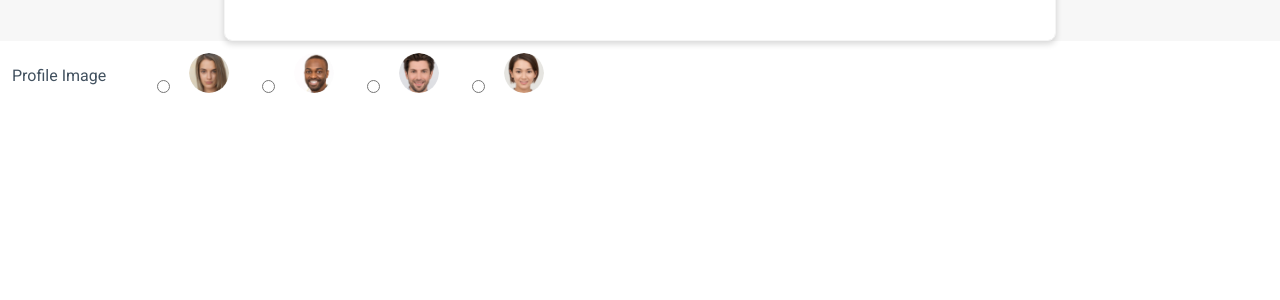
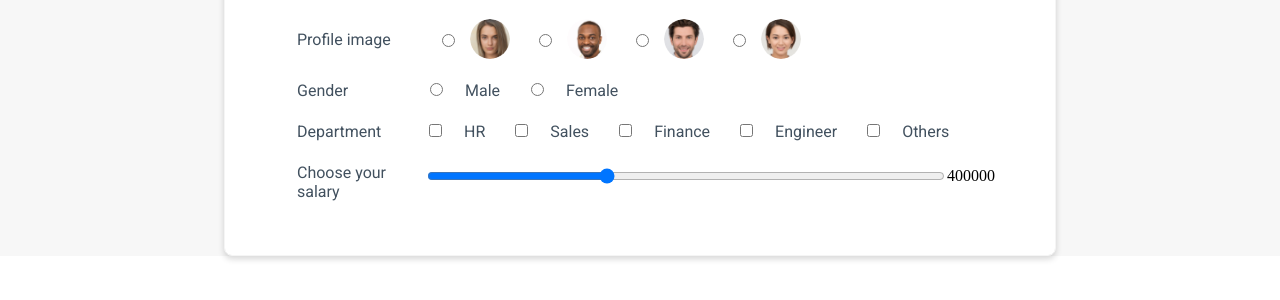
Before and after one commit to Hrishikesh1122/emp-payroll-web, a plain HTML site: page pages/index.html in a window 1280 px wide. Shown: the part 226-526 px from the top of the page. Drawn offline with Linux system fonts and the light colour scheme.

Commit message:
added : uc4 gender dept and salary range

```diff
--- a/css/style.css
+++ b/css/style.css
@@ -124,3 +124,16 @@ UC3
     border-radius: 50px;
     margin-left: 12px;
 }
+
+/*
+UC4
+*/
+.gender-container>.text {
+    margin-left: 3px;
+    margin-right: 10px;
+}
+
+.department-container>.text {
+    margin-left: 3px;
+    margin-right: 10px;
+}
--- a/pages/index.html
+++ b/pages/index.html
@@ -12,7 +12,7 @@
 <body>
     <header class="header-content header">
         <div class="logo-content">
-            <img src="../assets/images/logo.png" alt="">
+            <img src="../assets/images/logo.png" alt="logo">
             <div>
                 <span class="emp-text">EMPLOYEE</span><br>
                 <span class="emp-text emp-payroll">PAYROLL</span>
@@ -21,33 +21,68 @@
     </header>
     <div class="form-content">
         <form class="form" action="#" onsubmit="save();return false">
-            <div class="form-head">Employee Payroll Form</div>
+            <div class="form-head">Employee payroll form</div>
             <div class="row-content">
-                <label class="label-text" for="name">Name</label>
-                <input clsss="input" type="text" id="name" name="name" placeholder="Your name.." required>
+                <label class="label text" for="name">Name</label>
+                <input class="input" type="text" name="name" id="name" placeholder="Your name.." required>
+            </div>
+            <div class="row-content">
+                <label class="label text" for="profile">Profile image</label>
+                <div class="profile-radio-content">
+                    <label>
+                        <input type="radio" name="profile" id="profile1"
+                            value="../assets/profile-images/Ellipse -1.png">
+                        <img class="profile" src="../assets/profile-images/Ellipse -1.png">
+                    </label>
+                    <label>
+                        <input type="radio" name="profile" id="profile2"
+                            value="../assets/profile-images/Ellipse -2.png">
+                        <img class="profile" src="../assets/profile-images/Ellipse -2.png">
+                    </label>
+                    <label>
+                        <input type="radio" name="profile" id="profile3"
+                            value="../assets/profile-images/Ellipse -3.png">
+                        <img class="profile" src="../assets/profile-images/Ellipse -3.png">
+                    </label>
+                    <label>
+                        <input type="radio" name="profile" id="profile4"
+                            value="../assets/profile-images/Ellipse -4.png">
+                        <img class="profile" src="../assets/profile-images/Ellipse -4.png">
+                    </label>
+                </div>
+            </div>
+            <div class="row-content">
+                <label class="label text" for="gender">Gender</label>
+                <div class="gender-container">
+                    <input type="radio" name="gender" id="male" value="male">
+                    <label class="text" for="male">Male</label>
+                    <input type="radio" name="gender" id="female" value="female">
+                    <label class="text" for="female">Female</label>
+                </div>
+            </div>
+            <div class="row-content">
+                <label class="label text" for="department">Department</label>
+                <div class="department-container">
+                    <input class="checkbox" type="checkbox" name="hr" id="hr" value="HR">
+                    <label class="text" for="hr">HR</label>
+                    <input class="checkbox" type="checkbox" name="sales" id="sales" value="Sales">
+                    <label class="text" for="sales">Sales</label>
+                    <input class="checkbox" type="checkbox" name="finance" id="finance" value="Finance">
+                    <label class="text" for="finance">Finance</label>
+                    <input class="checkbox" type="checkbox" name="engineer" id="engineer" value="Engineer">
+                    <label class="text" for="engineer">Engineer</label>
+                    <input class="checkbox" type="checkbox" name="others" id="others" value="Others">
+                    <label class="text" for="others">Others</label>
+                </div>
+            </div>
+            <div class="row-content">
+                <label class="label text" for="salary">Choose your salary</label>
+                <input class="input" type="range" name="salary" id="salary" min="300000" max="600000" step="100"
+                    value="400000">
+                <output class="salary-output-text" for="salary">400000</output>
             </div>
         </form>
     </div>
-    <div class="row-content">
-        <label class="label text" for="profile">Profile Image</label>
-        <div class = "profile-radiocontent">
-            <label>
-                <input type="radio" id="profile1" name="profile" value="../assets/profile-images/Ellipse -1.png" required>
-                <img id="image1" class="profile" src="../assets/profile-images/Ellipse -1.png" >
-            </label>
-            <label>
-                <input type="radio" id="profile2" name="profile" value="../assets/profile-images/Ellipse -2.png" required>
-                <img id="image2" class="profile" src="../assets/profile-images/Ellipse -2.png" >
-            </label>
-            <label>
-                <input type="radio" id="profile3" name="profile" value="../assets/profile-images/Ellipse -3.png" required>
-                <img id="image3" class="profile" src="../assets/profile-images/Ellipse -3.png" >
-            </label>
-            <label>
-                <input type="radio" id="profile4" name="profile" value="../assets/profile-images/Ellipse -4.png" required>
-                <img id="image4" class="profile" src="../assets/profile-images/Ellipse -4.png" >
-            </label>
-        </div>
-    </div>
+
 </body>
 </html>
```
